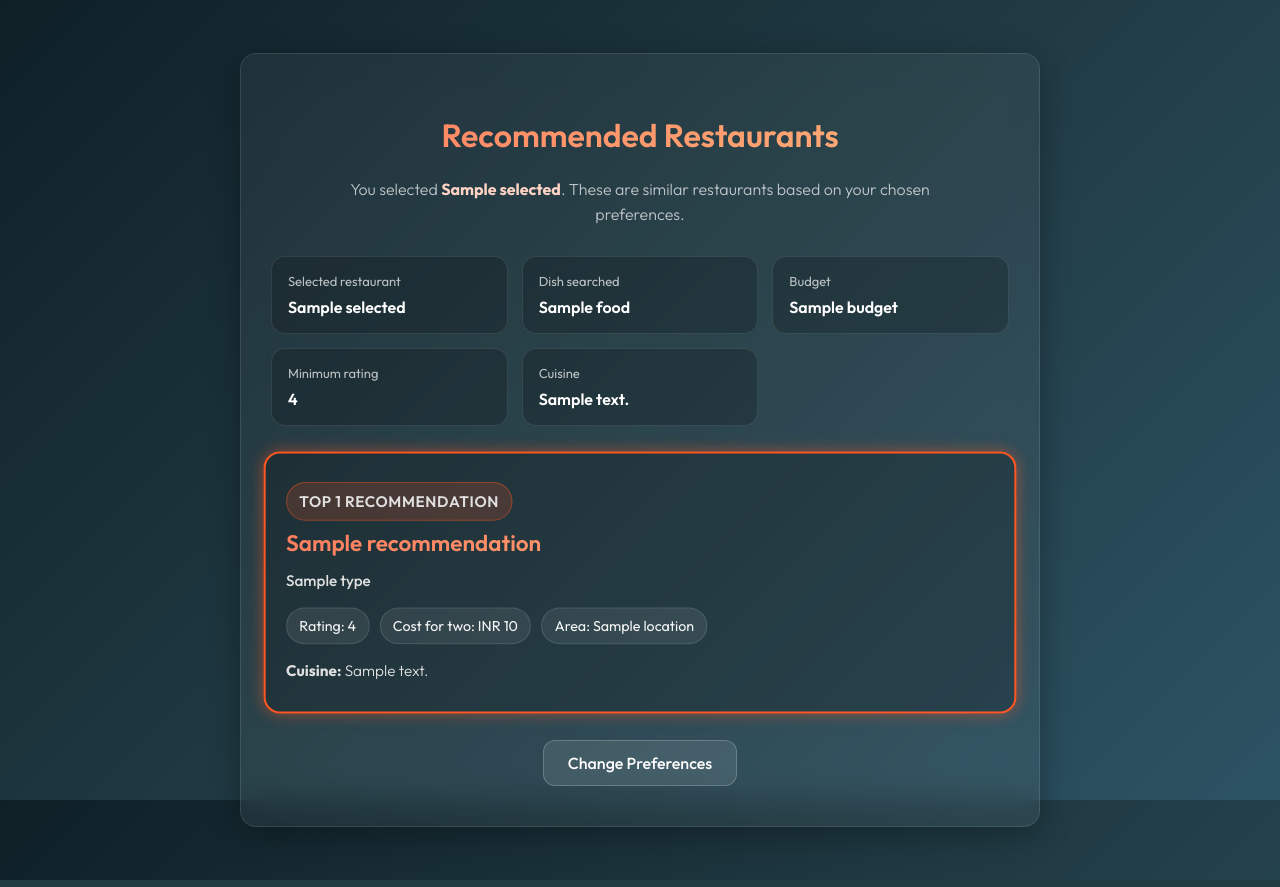
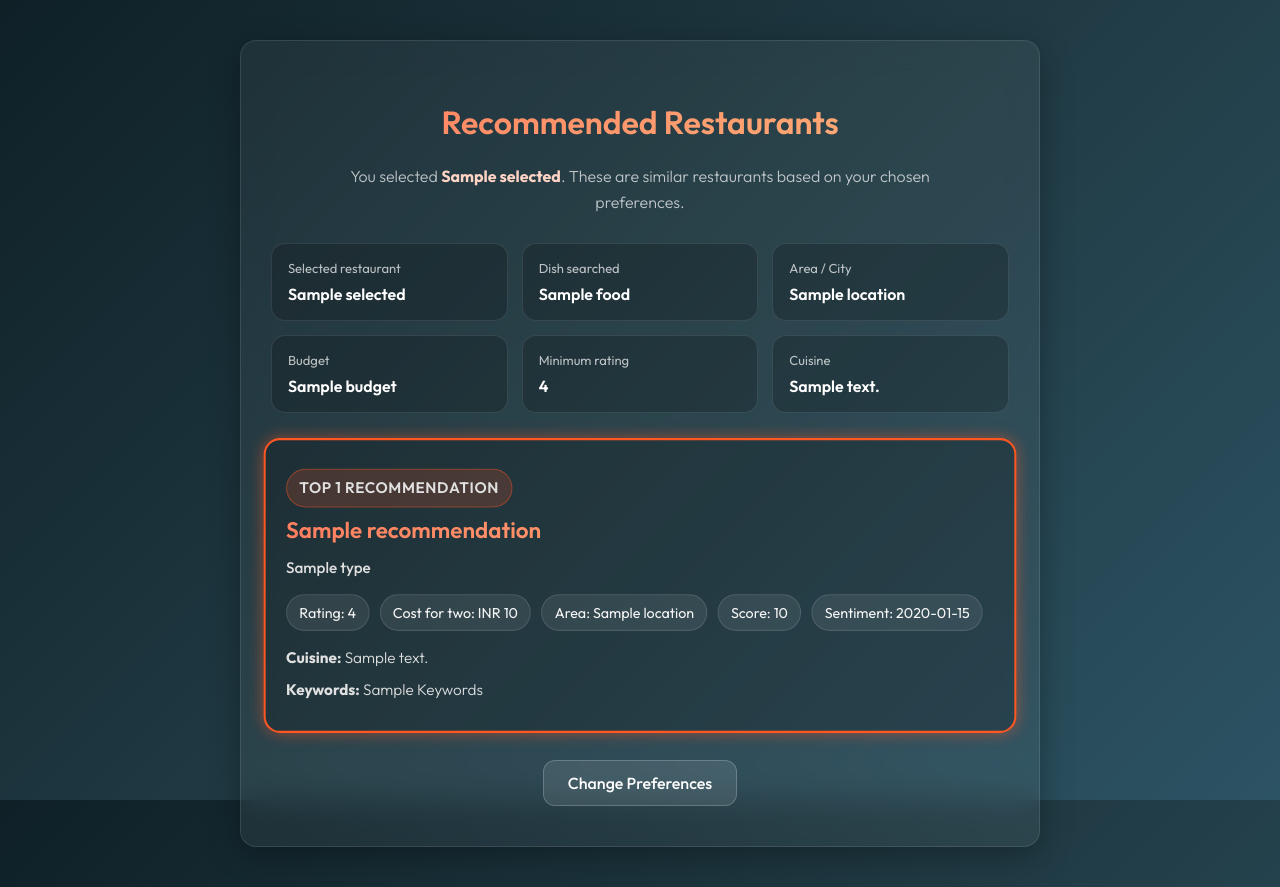
Before and after one commit to Shree-2516/FoodSense, a Flask app: template app/templates/result.html in a window 1280 px wide. Run offline with Flask 3, Linux system fonts and the light colour scheme; the template is opened without the code that fills it: most values are stand-ins (such as "Sample title", 1, 10 or a date in 2020); parts of the project's set-up code (start-up, migrations or seed data) failed here and were passed over.

Commit message:
Updated ui

```diff
--- a/app.py
+++ b/app.py
@@ -1,8 +1,12 @@
 from pathlib import Path
 import pickle
+import math
+import numpy as np
+import pandas as pd
 
 from flask import Flask, render_template, request
 from sklearn.metrics.pairwise import cosine_similarity
+from textblob import TextBlob
 
 BASE_DIR = Path(__file__).resolve().parent
 MODEL_DIR = BASE_DIR / "model"
@@ -20,6 +24,27 @@ with (MODEL_DIR / "tfidf.pkl").open("rb") as file:
 
 with (MODEL_DIR / "tfidf_matrix.pkl").open("rb") as file:
     tfidf_matrix = pickle.load(file)
+
+# Perform NLP on Reviews
+if "reviews_list" in df.columns:
+    df["sentiment"] = df["reviews_list"].apply(
+        lambda x: TextBlob(str(x)).sentiment.polarity
+    )
+
+    def extract_keywords(text):
+        try:
+            blob = TextBlob(str(text))
+            words = [w.lower() for w in blob.words if len(w) > 4]
+            from collections import Counter
+            top_words = [w for w, c in Counter(words).most_common(3)]
+            return ", ".join(top_words)
+        except:
+            return ""
+
+    df["keywords"] = df["reviews_list"].apply(extract_keywords)
+else:
+    df["sentiment"] = 0.0
+    df["keywords"] = ""
 
 
 def _parse_cost(value):
@@ -60,7 +85,7 @@ def _series_or_default(data, column, default):
     return [default] * len(data)
 
 
-def _format_preferences(budget, rating, cuisine, food=""):
+def _format_preferences(budget, rating, cuisine, food="", location="any"):
     return {
         "budget": f"Up to INR {budget}" if budget != "any" else "Any budget",
         "rating": f"Rating {rating}+"
@@ -68,22 +93,50 @@ def _format_preferences(budget, rating, cuisine, food=""):
         else "Any rating",
         "cuisine": cuisine.strip() if cuisine and cuisine.strip() else "Any cuisine",
         "food": food.strip() if food and food.strip() else "Any dish",
+        "location": location if location != "any" else "Any area",
     }
 
 
-def recommend(name, budget="any", rating="any", cuisine="", top_n=6):
+def recommend(name, budget="any", rating="any", cuisine="", target_location="any", is_veg=False, has_outdoor=False, online_order=False, book_table=False, top_n=6):
     if name not in df["name"].values:
         return []
 
     idx = df[df["name"] == name].index[0]
-    selected_location = df.iloc[idx]["location"]
+    if target_location != "any":
+        selected_location = target_location
+    else:
+        selected_location = df.iloc[idx]["location"]
     query_vec = tfidf_matrix[idx]
     similarity = cosine_similarity(query_vec, tfidf_matrix).flatten()
-    distances = sorted(enumerate(similarity), key=lambda x: x[1], reverse=True)
+
+    hybrid_scores = []
+    for i, sim_score in enumerate(similarity):
+        row = df.iloc[i]
+        try:
+            rating_val = float(row["rate"])
+        except Exception:
+            rating_val = 0.0
+
+        try:
+            votes_val = int(row["votes"])
+        except Exception:
+            votes_val = 0
+
+        normalized_rating = rating_val / 5.0
+        log_votes = math.log10(votes_val + 1)
+        final_score = (0.5 * sim_score) + (0.3 * normalized_rating) + (0.2 * log_votes)
+
+        if "sentiment" in row and pd.notna(row["sentiment"]):
+            final_score += float(row["sentiment"]) * 0.2
+
+        hybrid_scores.append((i, final_score))
+
+    distances = sorted(hybrid_scores, key=lambda x: x[1], reverse=True)
 
     results = []
+    seen_names = set()
 
-    for i, _ in distances:
+    for i, h_score in distances:
         restaurant = df.iloc[i]
 
         try:
@@ -101,6 +154,9 @@ def recommend(name, budget="any", rating="any", cuisine="", top_n=6):
         if restaurant["name"] == name:
             continue
 
+        if restaurant["name"] in seen_names:
+            continue
+
         if budget != "any" and restaurant_cost > int(budget):
             continue
 
@@ -110,6 +166,17 @@ def recommend(name, budget="any", rating="any", cuisine="", top_n=6):
         if cuisine and cuisine.strip() and cuisine.strip().lower() not in str(restaurant["cuisines"]).lower():
             continue
 
+        if is_veg and not restaurant.get("is_veg", False):
+            continue
+        if has_outdoor and not restaurant.get("has_outdoor", False):
+            continue
+        if online_order and str(restaurant.get("online_order", "")).lower() != "yes":
+            continue
+        if book_table and str(restaurant.get("book_table", "")).lower() != "yes":
+            continue
+
+        seen_names.add(restaurant["name"])
+
         results.append(
             {
                 "name": restaurant["name"],
@@ -118,6 +185,9 @@ def recommend(name, budget="any", rating="any", cuisine="", top_n=6):
                 "location": restaurant["location"],
                 "cuisine": restaurant["cuisines"],
                 "type": restaurant["rest_type"],
+                "sentiment": round(restaurant.get("sentiment", 0.0), 2),
+                "keywords": restaurant.get("keywords", ""),
+                "score": round(h_score, 2),
             }
         )
 
@@ -127,7 +197,7 @@ def recommend(name, budget="any", rating="any", cuisine="", top_n=6):
     return results
 
 
-def recommend_by_food(food_name, data, min_rating=0, max_cost=None, top_n=10):
+def recommend_by_food(food_name, data, min_rating=0, max_cost=None, target_location="any", is_veg=False, has_outdoor=False, online_order=False, book_table=False, top_n=10):
     food_name = str(food_name).strip().lower()
     if not food_name:
         return []
@@ -145,6 +215,18 @@ def recommend_by_food(food_name, data, min_rating=0, max_cost=None, top_n=10):
         matches = matches | filtered[column].str.contains(food_name, regex=False)
 
     filtered = filtered[matches].copy()
+
+    if target_location != "any":
+        filtered = filtered[filtered["location"] == target_location]
+
+    if is_veg:
+        filtered = filtered[filtered["is_veg"] == True]
+    if has_outdoor:
+        filtered = filtered[filtered["has_outdoor"] == True]
+    if online_order:
+        filtered = filtered[filtered["online_order"].str.lower() == "yes"]
+    if book_table:
+        filtered = filtered[filtered["book_table"].str.lower() == "yes"]
 
     if filtered.empty:
         return []
@@ -174,7 +256,12 @@ def recommend_by_food(food_name, data, min_rating=0, max_cost=None, top_n=10):
     else:
         filtered["score"] = filtered["rate"] * 0.6
 
-    filtered = filtered.sort_values(by="score", ascending=False).head(top_n)
+    if "sentiment" in filtered.columns:
+        filtered["score"] += filtered["sentiment"] * 0.2
+
+    filtered = filtered.sort_values(by="score", ascending=False)
+    filtered = filtered.drop_duplicates(subset=["name"])
+    filtered = filtered.head(top_n)
 
     return [
         {
@@ -187,21 +274,24 @@ def recommend_by_food(food_name, data, min_rating=0, max_cost=None, top_n=10):
             "cuisine": row.get("cuisines", "Not available"),
             "type": row.get("rest_type", "Restaurant"),
             "score": round(row["score"], 2),
+            "sentiment": round(row.get("sentiment", 0.0), 2),
+            "keywords": row.get("keywords", ""),
         }
         for _, row in filtered.iterrows()
     ]
 
 
-def get_recommendations(user_input, food_input=None, min_rating=0, max_cost=None, cuisine=""):
+def get_recommendations(user_input, food_input=None, min_rating=0, max_cost=None, cuisine="", target_location="any", is_veg=False, has_outdoor=False, online_order=False, book_table=False):
     if food_input and food_input.strip():
-        return recommend_by_food(food_input, df, min_rating, max_cost)
+        return recommend_by_food(food_input, df, min_rating, max_cost, target_location, is_veg, has_outdoor, online_order, book_table)
 
-    return recommend(user_input, budget=max_cost if max_cost is not None else "any", rating=min_rating if min_rating else "any", cuisine=cuisine)
+    return recommend(user_input, budget=max_cost if max_cost is not None else "any", rating=min_rating if min_rating else "any", cuisine=cuisine, target_location=target_location, is_veg=is_veg, has_outdoor=has_outdoor, online_order=online_order, book_table=book_table)
 
 
 @app.route("/")
 def home():
     restaurant_list = sorted(df["name"].unique())
+    locations = sorted([str(loc) for loc in df["location"].unique() if str(loc).strip() and str(loc).lower() != "nan"])
     popular_cuisines = (
         df["cuisines"]
         .dropna()
@@ -214,7 +304,7 @@ def home():
         .index
         .tolist()
     )
-    return render_template("index.html", data=restaurant_list, popular_cuisines=popular_cuisines)
+    return render_template("index.html", data=restaurant_list, locations=locations, popular_cuisines=popular_cuisines)
 
 
 @app.route("/insights")
@@ -235,8 +325,14 @@ def get_recommendation():
     budget = request.form["budget"]
     rating = request.form["rating"]
     cuisine = request.form["cuisine"]
+    location = request.form.get("location", "any")
     min_rating = float(rating) if rating != "any" else 0
     max_cost = int(budget) if budget != "any" else None
+
+    is_veg = request.form.get("is_veg") == "true"
+    has_outdoor = request.form.get("has_outdoor") == "true"
+    online_order = request.form.get("online_order") == "true"
+    book_table = request.form.get("book_table") == "true"
 
     if (not restaurant or restaurant.strip() == "") and (not food or food.strip() == ""):
         return render_template(
@@ -244,12 +340,12 @@ def get_recommendation():
             recommendations=[],
             message="Enter a restaurant or a food item to get recommendations.",
             selected=None,
-            preferences=_format_preferences("any", "any", "", ""),
+            preferences=_format_preferences("any", "any", "", "", "any"),
             search_mode="empty",
         )
 
     if food and food.strip():
-        result = get_recommendations(restaurant, food, min_rating, max_cost, cuisine)
+        result = get_recommendations(restaurant, food, min_rating, max_cost, cuisine, location, is_veg, has_outdoor, online_order, book_table)
         message = None
         if not result:
             message = "No restaurants matched that dish with your selected filters. Try a different food item or relax the filters."
@@ -259,7 +355,7 @@ def get_recommendation():
             recommendations=result,
             selected=restaurant if restaurant and restaurant.strip() else None,
             message=message,
-            preferences=_format_preferences(budget, rating, cuisine, food),
+            preferences=_format_preferences(budget, rating, cuisine, food, location),
             search_mode="food",
         )
 
@@ -269,11 +365,11 @@ def get_recommendation():
             recommendations=[],
             message="Restaurant not found",
             selected=None,
-            preferences=_format_preferences(budget, rating, cuisine, food),
+            preferences=_format_preferences(budget, rating, cuisine, food, location),
             search_mode="restaurant",
         )
 
-    result = get_recommendations(restaurant, None, min_rating, max_cost, cuisine)
+    result = get_recommendations(restaurant, None, min_rating, max_cost, cuisine, location, is_veg, has_outdoor, online_order, book_table)
     message = None
     if not result:
         message = "No restaurants matched your selected filters. Try changing budget, rating, or cuisine."
@@ -283,7 +379,7 @@ def get_recommendation():
         recommendations=result,
         selected=restaurant,
         message=message,
-        preferences=_format_preferences(budget, rating, cuisine, food),
+        preferences=_format_preferences(budget, rating, cuisine, food, location),
         search_mode="restaurant",
     )
 
--- a/app/templates/result.html
+++ b/app/templates/result.html
@@ -33,6 +33,10 @@
             <span class="summary-value">{{ preferences.food }}</span>
         </div>
         <div class="summary-item">
+            <span class="summary-label">Area / City</span>
+            <span class="summary-value">{{ preferences.location }}</span>
+        </div>
+        <div class="summary-item">
             <span class="summary-label">Budget</span>
             <span class="summary-value">{{ preferences.budget }}</span>
         </div>
@@ -61,11 +65,17 @@
                 <span class="meta-pill">Rating: {{ r.rating }}</span>
                 <span class="meta-pill">Cost for two: INR {{ r.cost }}</span>
                 <span class="meta-pill">Area: {{ r.location }}</span>
-                {% if search_mode == "food" and r.score is defined %}
+                {% if r.score is defined %}
                     <span class="meta-pill">Score: {{ r.score }}</span>
+                {% endif %}
+                {% if r.sentiment is defined %}
+                    <span class="meta-pill">Sentiment: {{ r.sentiment }}</span>
                 {% endif %}
             </div>
             <p><strong>Cuisine:</strong> {{ r.cuisine if r.cuisine else "Not available" }}</p>
+            {% if r.keywords %}
+                <p><strong>Keywords:</strong> <span style="text-transform: capitalize;">{{ r.keywords }}</span></p>
+            {% endif %}
         </div>
     {% endfor %}
 
--- a/requirements.txt
+++ b/requirements.txt
@@ -1,3 +1,4 @@
 Flask
 scikit-learn
 pandas
+textblob
```
Also changed, not shown: app/templates/index.html (+16 -0 lines), model/recommender.py (+11 -8 lines), 3 other files.
